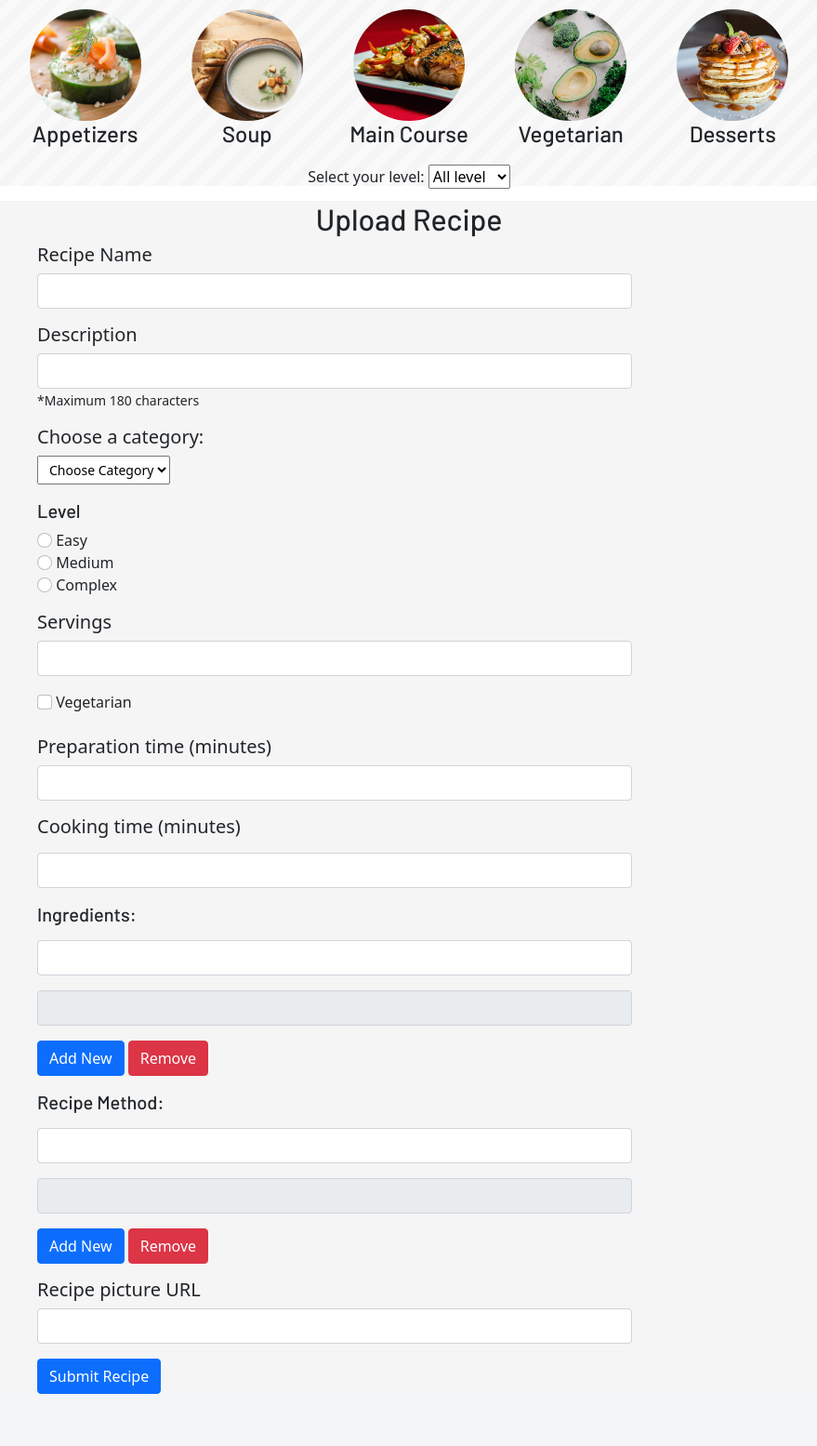
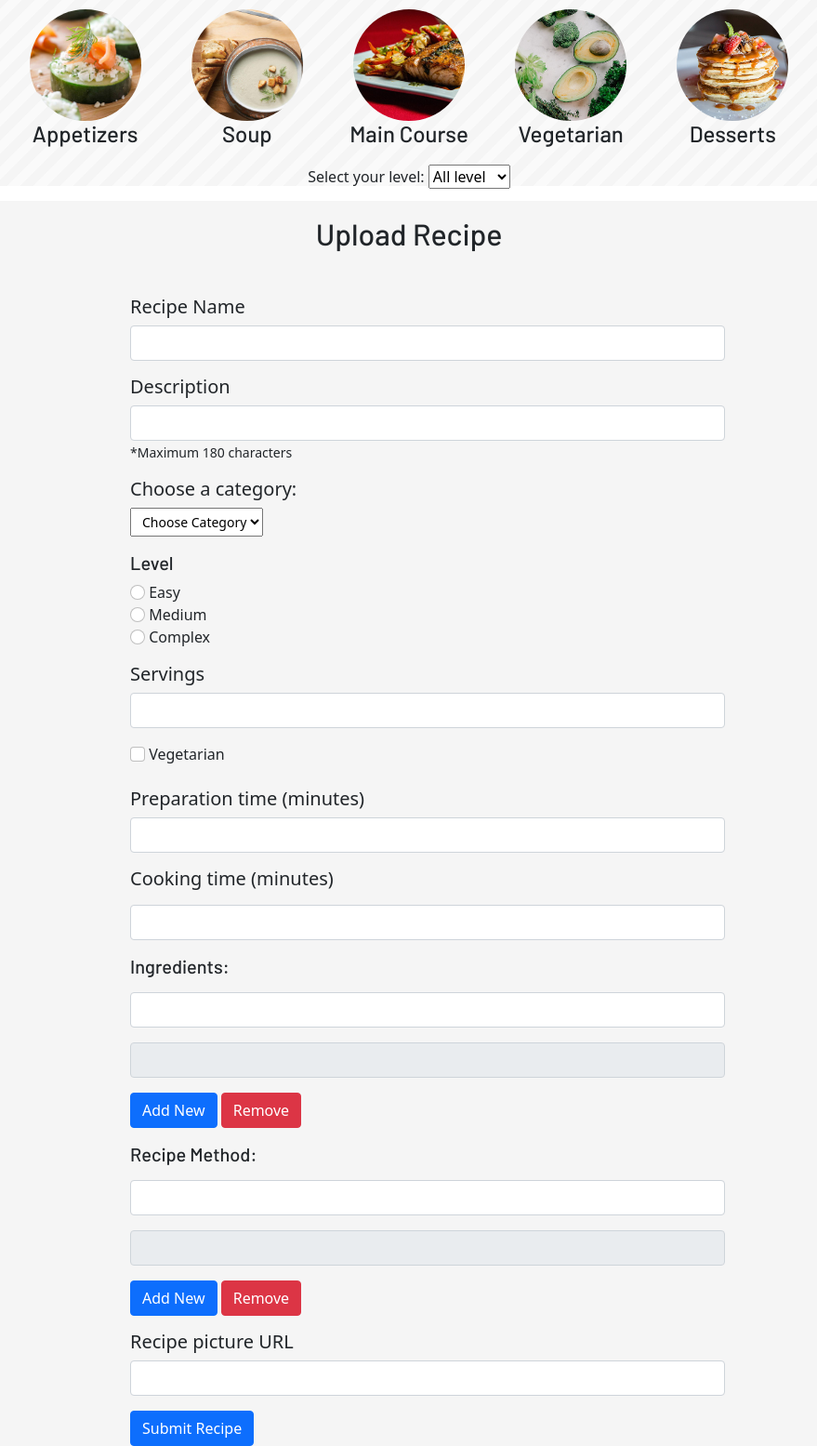
Before and after one commit to Code-Institute-Submissions/kerekmarci-ms3, a Flask app: page /upload_recipe in a window 1280 px wide. Shown: the part 256-1811 px from the top of the page at 93% size, without its empty margins (200-1079 px from the left). Before the commit the page ends 1755 px from the top, so only its background shows below. Run offline with Flask 2, Linux system fonts and the light colour scheme; data that the repository does not hold is empty; some libraries are stand-ins or nearby versions.

Commit message:
Recipe upload form aligned to center

```diff
--- a/static/css/style.css
+++ b/static/css/style.css
@@ -64,7 +64,7 @@ h1, h2, h3, h4, h5, h6 {
 
 .form-container {
     max-width: 800px;
-    margin: auto;
+    margin-left: 25%;
 }
 
 .food-categories-container {
--- a/templates/upload_recipe.html
+++ b/templates/upload_recipe.html
@@ -4,7 +4,7 @@
 {% include "navigation.html" %}
 <section class="upload-recipe-container mx1200">
 
-    <div class="text-center mt-3">
+    <div class="text-center mt-3 pt-3 mb-5">
         <h2>Upload Recipe</h2>
     </div>
 
```
